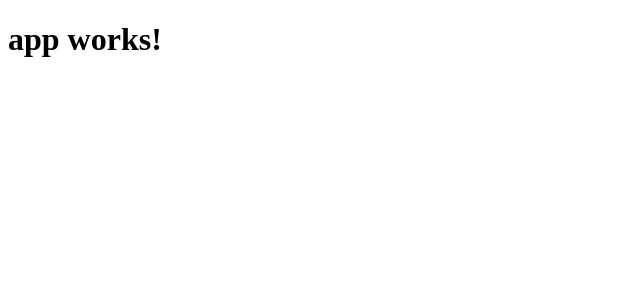
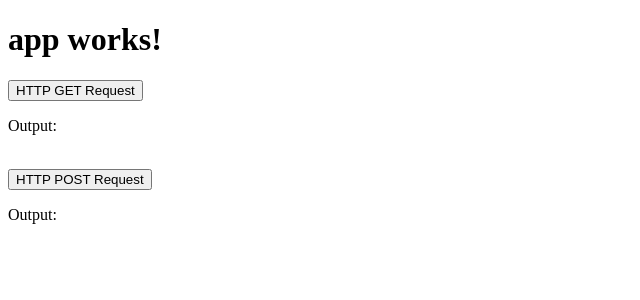
Before and after one commit to islamhaqq/Angular-RESTful-Service, an Angular app: page / in a window 1280 px wide. Shown: the top 300 px of the page, without its empty margins (0-640 px from the left). Built offline with nearby package versions, Linux system fonts and the light colour scheme.

Commit message:
render HTTPTestComponent in AppComponent

```diff
--- a/src/app/app.component.html
+++ b/src/app/app.component.html
@@ -1,3 +1,4 @@
 <h1>
   {{title}}
 </h1>
+<http-test></http-test>
```
